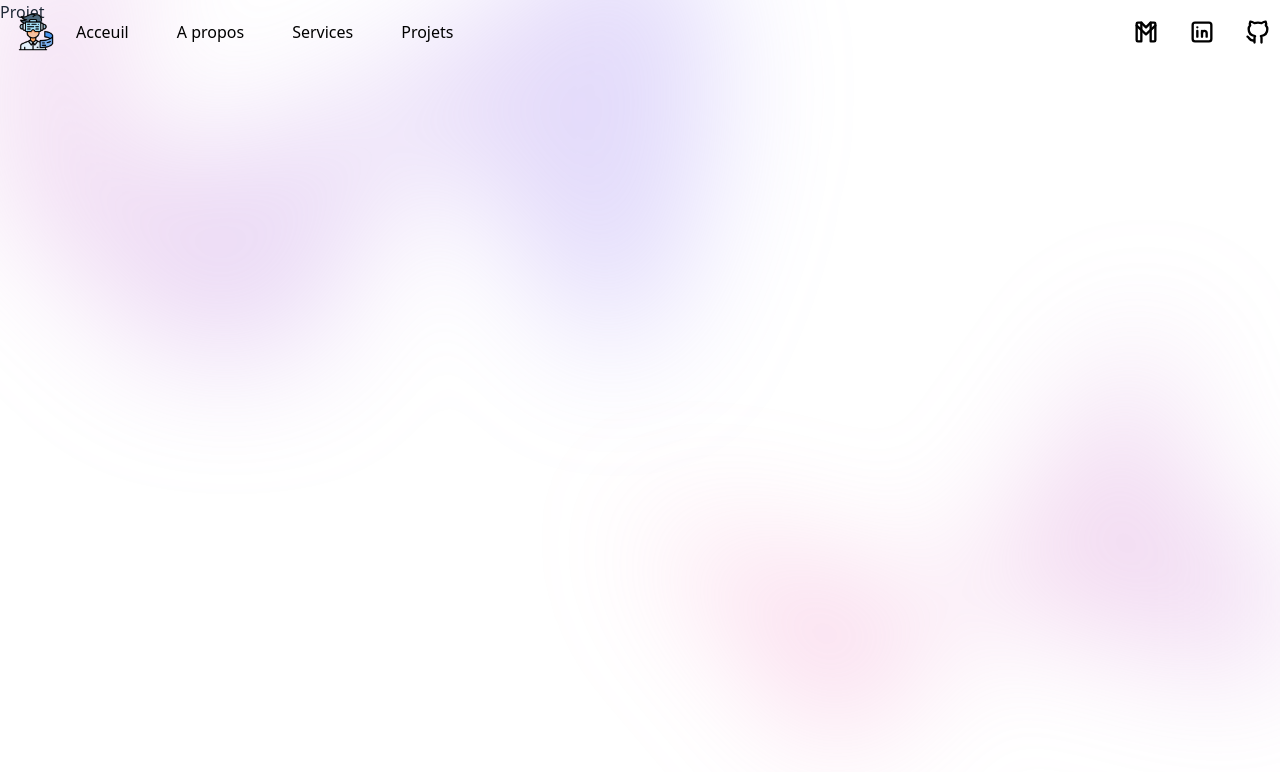
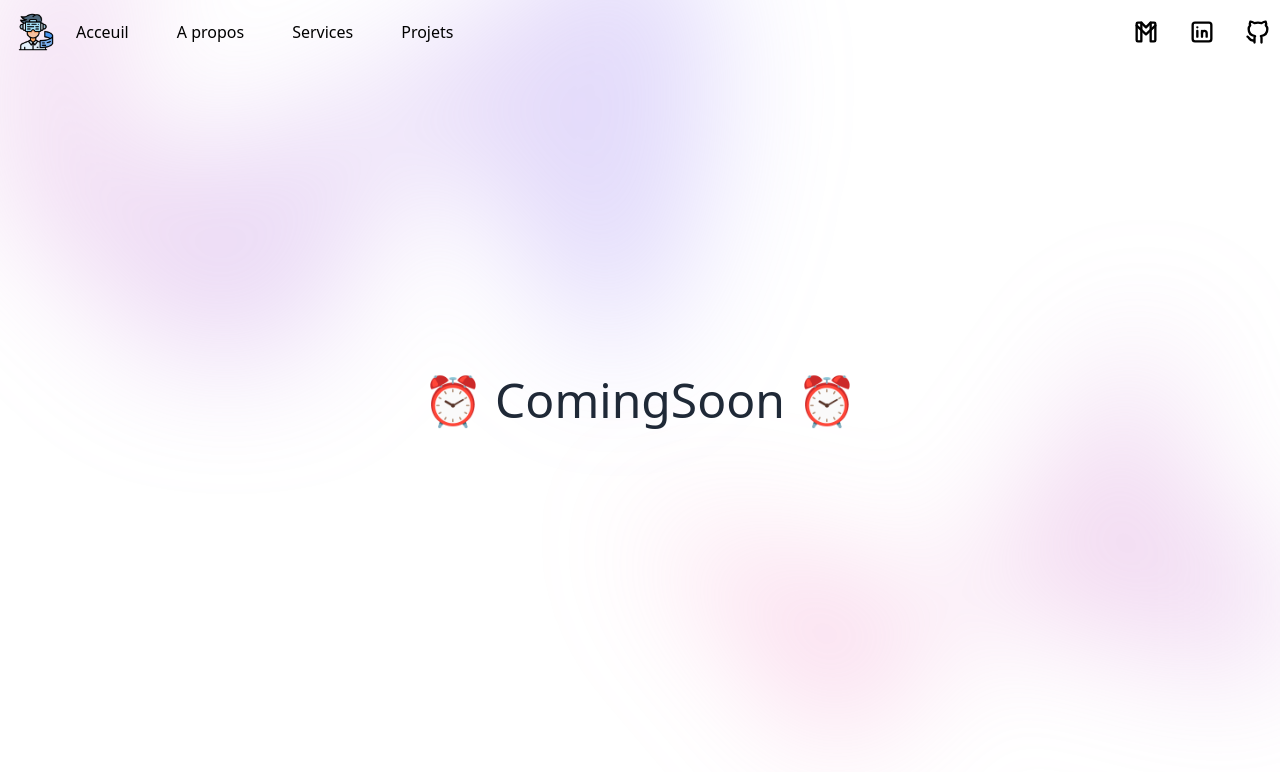
Before and after one commit to N-Georges/portfolio-2023, a Next.js app: page /projets/1 in a window 1280 px wide. Shown: the top 772 px of the page. Built offline with nearby package versions, Linux system fonts and the light colour scheme.

Commit message:
add coming soon in slug page project

```diff
--- a/src/pages/projets/[slug].tsx
+++ b/src/pages/projets/[slug].tsx
@@ -1,7 +1,7 @@
 const Projet = () => {
   return (
-    <div>
-      <h1>Projet</h1>
+    <div className="flex items-center justify-center min-h-screen">
+      <h1 className="text-5xl">⏰ ComingSoon ⏰</h1>
     </div>
   );
 };
```
